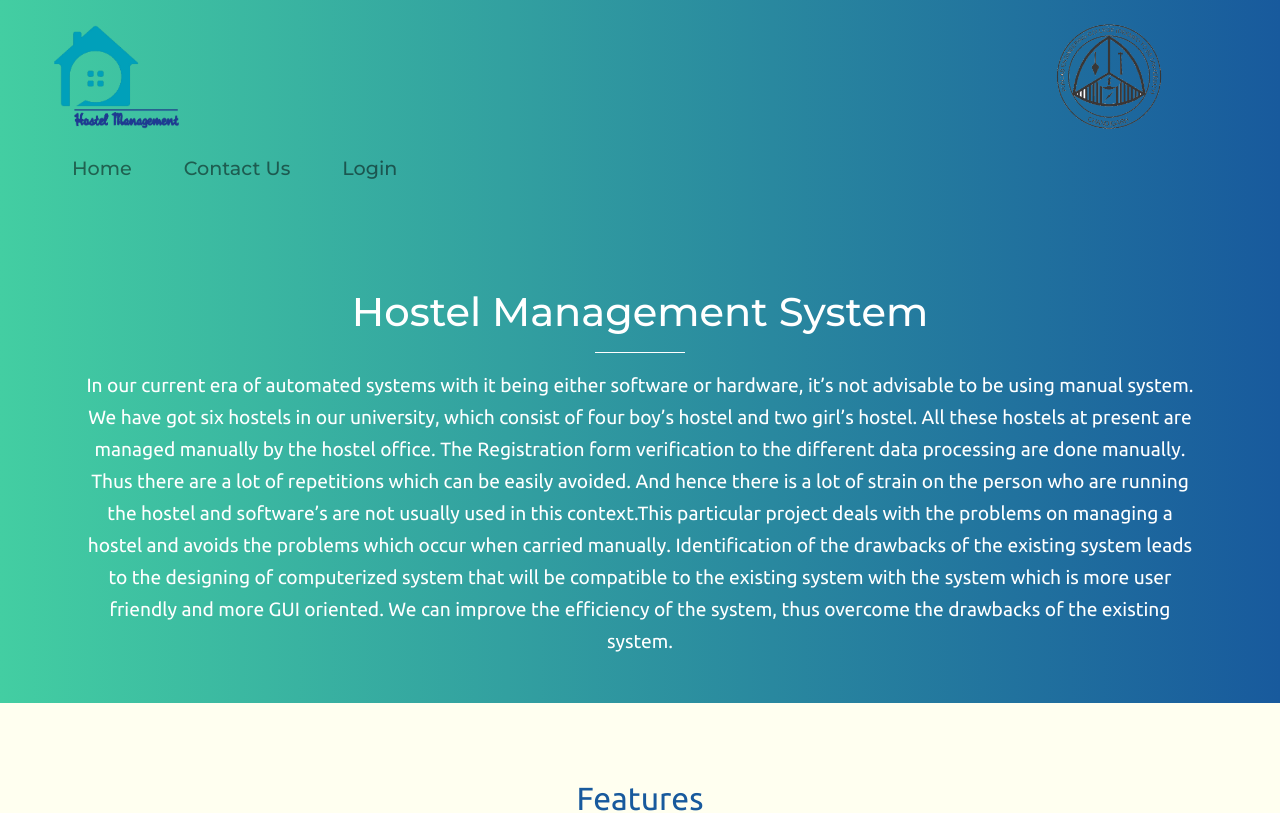
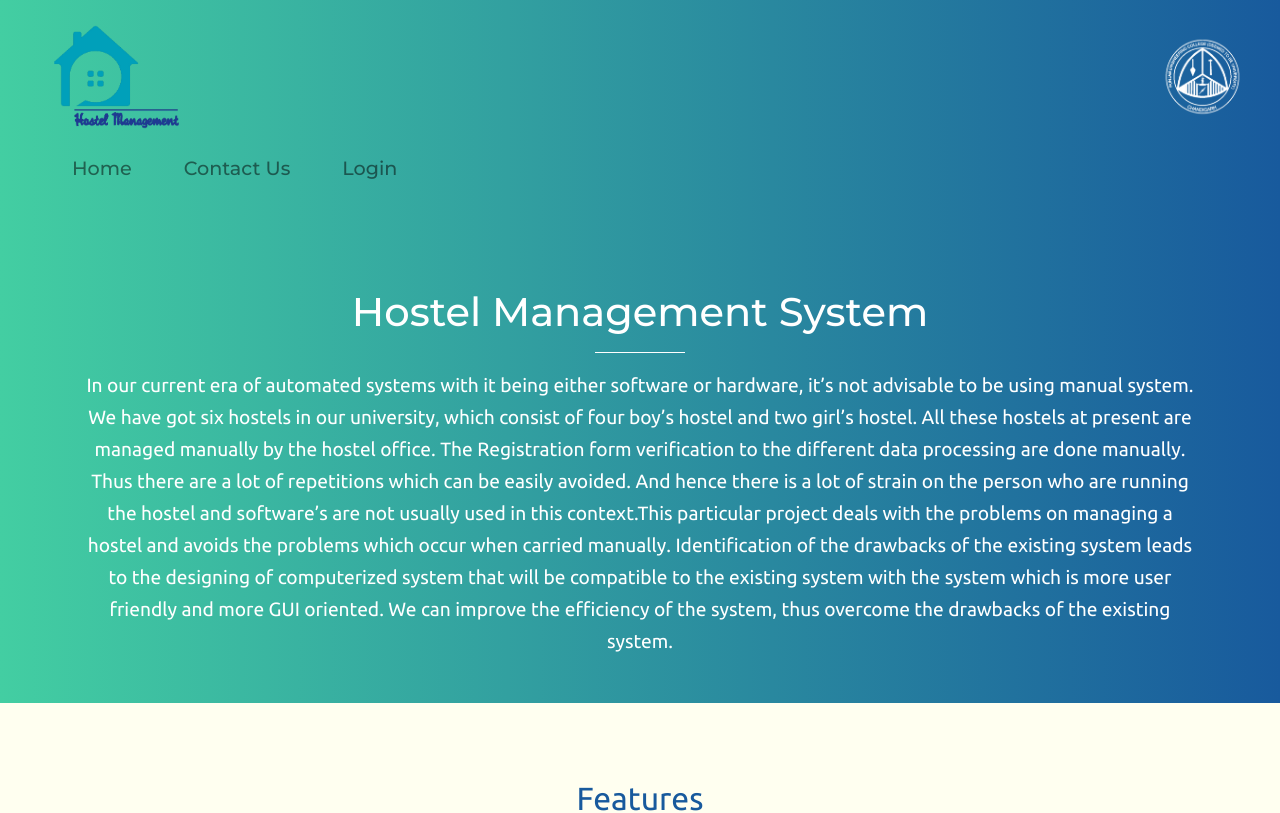
Before and after one commit to Hostel-Desk/Hostel-Desk-Frontend, a React (Create React App) app: page /home in a window 1280 px wide. Shown: the top 813 px of the page. Built offline with nearby package versions, Linux system fonts and the light colour scheme; the HTML template or start-up script is replaced by a standard one.

Commit message:
Changes to Navbar and Pec Logo
Changes to Navbar and Pec Logo

```diff
--- a/src/App.css
+++ b/src/App.css
@@ -8,10 +8,10 @@
     width: 15%;
 }
 .pec{
-    height: 9%;
-    width: 9%;
+    height: 10%;
+    width: 10%;
     position: relative;
-    left: 850px;
+    left: 75%;
 }
 
 /* Nav Component */
--- a/src/components/NavComponent.js
+++ b/src/components/NavComponent.js
@@ -1,5 +1,5 @@
 import React, {Component} from 'react'
-import { Collapse, Navbar, Nav, NavItem, NavLink, Button, Modal, ModalHeader, ModalBody, Form, FormGroup, Label, Input } from 'reactstrap';
+import { Collapse, Navbar, Nav, NavItem, NavLink, Button, Modal, ModalHeader, ModalBody, Form, FormGroup, Label, Input, NavbarToggler } from 'reactstrap';
 import { BrowserRouter, Link } from 'react-router-dom';
 
 
@@ -31,6 +31,7 @@ class Bar extends Component {
     return (
         <div>
             <Navbar light expand="md">
+                <NavbarToggler onClick={this.toggleNav}/>
                     <div className="container-fluid">
                         <Collapse isOpen={this.state.isNavOpen} navbar>
                             <Nav navbar className="navbar-expand-lg">
```
Also changed, not shown: public/assets/pec_seal.png, public/assets/pec_seal1.png (added).
